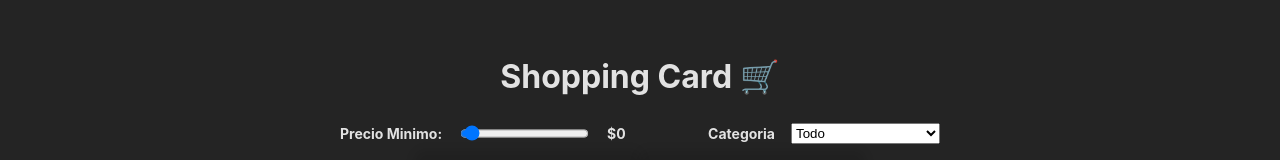
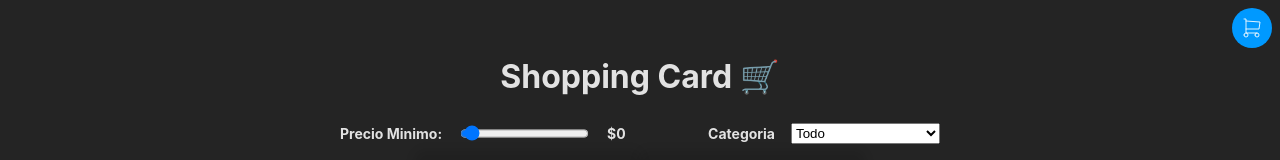
Before and after one commit to Enrique-Zepeda/React-Desde-Cero, a React (Vite) app in the folder projects/06-shopping-cart/: page / in a window 1280 px wide. Shown: the top 160 px of the page. Built offline with nearby package versions, Linux system fonts and the light colour scheme.

Commit message:
Agregando carrito estatico con estilos

```diff
--- a/projects/06-shopping-cart/src/App.jsx
+++ b/projects/06-shopping-cart/src/App.jsx
@@ -4,6 +4,7 @@
 import { Header } from "./components/Header";
 import { Footer } from "./components/Footer";
 import { useFilters } from "./hooks/useFilters";
+import { Cart } from "./components/Cart";
 
 function App() {
   const [products] = useState(initialProducts);
@@ -13,6 +14,7 @@
   return (
     <>
       <Header />
+      <Cart />
       <Products products={filteredProducts} />
       <Footer />
     </>
--- /dev/null
+++ b/projects/06-shopping-cart/src/components/Cart.jsx
@@ -0,0 +1,34 @@
+import { useId } from "react";
+import { ClearCartIcon, CartIcon } from "../components/Icons";
+import "../styles/Cart.css";
+export const Cart = () => {
+  const cartCheckBoxId = useId();
+  return (
+    <>
+      <label htmlFor={cartCheckBoxId} className="cart-button">
+        <CartIcon />
+      </label>
+      <input type="checkbox" id={cartCheckBoxId} hidden />
+      <aside className="cart">
+        <ul>
+          <li>
+            <img
+              src="https://cdn.dummyjson.com/product-images/1/1.jpg"
+              alt="compra"
+            />
+            <div>
+              <strong>iPhone</strong> - $1499
+            </div>
+            <footer>
+              <small>Qty: 1</small>
+              <button>+</button>
+            </footer>
+          </li>
+        </ul>
+        <button>
+          <ClearCartIcon />
+        </button>
+      </aside>
+    </>
+  );
+};
--- /dev/null
+++ b/projects/06-shopping-cart/src/styles/Cart.css
@@ -0,0 +1,56 @@
+.cart {
+  background: #000;
+  display: none;
+  padding: 32px;
+  position: fixed;
+  right: 0px;
+  top: 0px;
+  width: 200px;
+}
+
+.cart img {
+  aspect-ratio: 16/9;
+  width: 100%;
+}
+
+.cart li {
+  border-bottom: 1px solid #444;
+  padding-bottom: 16px;
+}
+
+.cart footer {
+  display: flex;
+  gap: 8px;
+  justify-content: center;
+  align-items: center;
+}
+
+.cart footer button {
+  padding: 8px;
+}
+
+.cart-button {
+  align-items: center;
+  background: #09f;
+  border-radius: 9999px;
+  cursor: pointer;
+  display: flex;
+  height: 32px;
+  justify-content: center;
+  padding: 4px;
+  position: absolute;
+  right: 8px;
+  top: 8px;
+  transition: all 0.3s ease;
+  width: 32px;
+  z-index: 9999;
+}
+
+.cart-button:hover {
+  scale: 1.1;
+}
+
+.cart-button ~ input:checked ~ .cart {
+  height: 100%;
+  display: block;
+}
```
